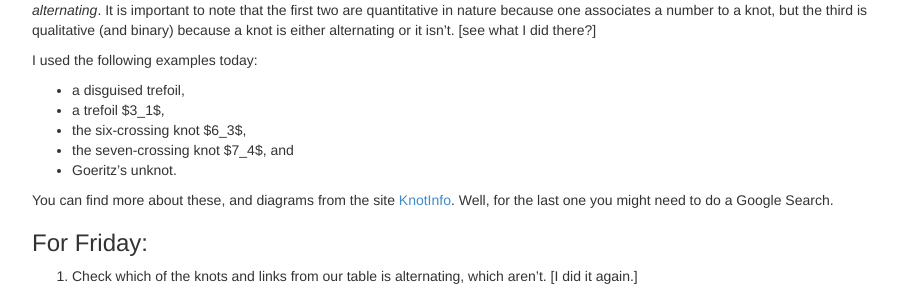
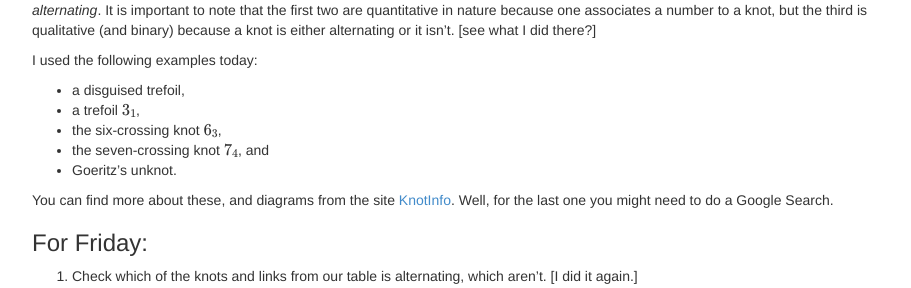
Before and after one commit to theronhitchman/knot-theory, a Jekyll site: the page built from _posts/2017-01-11-first-invariants.md, in a window 1280 px wide. Shown: the part 272-560 px from the top of the page, without its empty margins (38-949 px from the left). Built offline with Jekyll 4.4.1, drawn with Linux system fonts in a browser that asks for light colours; nearby versions of some CDN libraries; formulas are drawn with MathJax 3.

```diff
--- a/_posts/2017-01-11-first-invariants.md
+++ b/_posts/2017-01-11-first-invariants.md
@@ -13,9 +13,9 @@ because a knot is either alternating or it isn't. [see what I did there?]
 I used the following examples today:
 
   * a disguised trefoil,
-  * a trefoil $3_1$,
-  * the six-crossing knot $6_3$,
-  * the seven-crossing knot $7_4$, and
+  * a trefoil \\(3_1\\),
+  * the six-crossing knot \\(6_3\\),
+  * the seven-crossing knot \\(7_4\\), and
   * Goeritz's unknot.
 
 You can find more about these, and diagrams from the site
```
